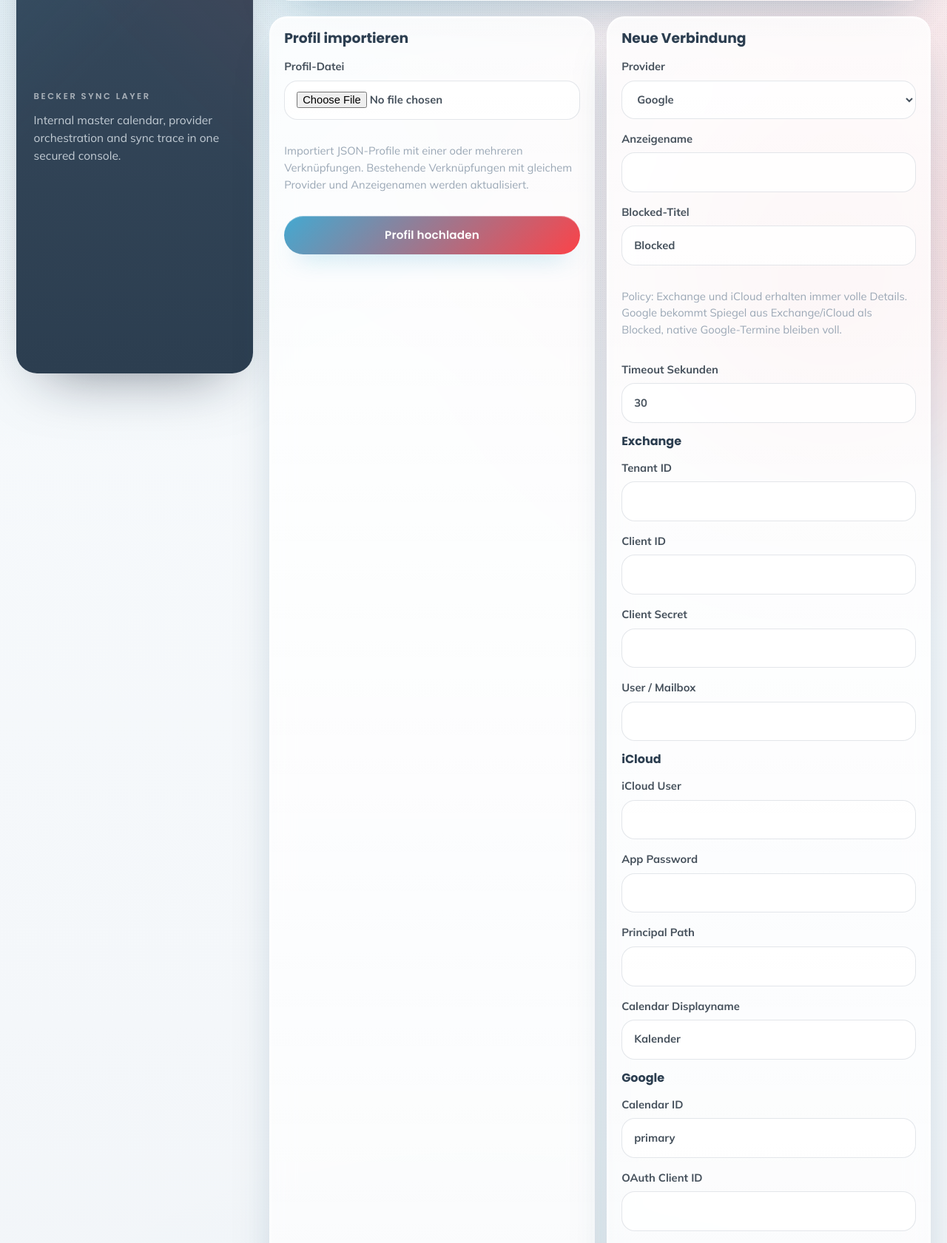
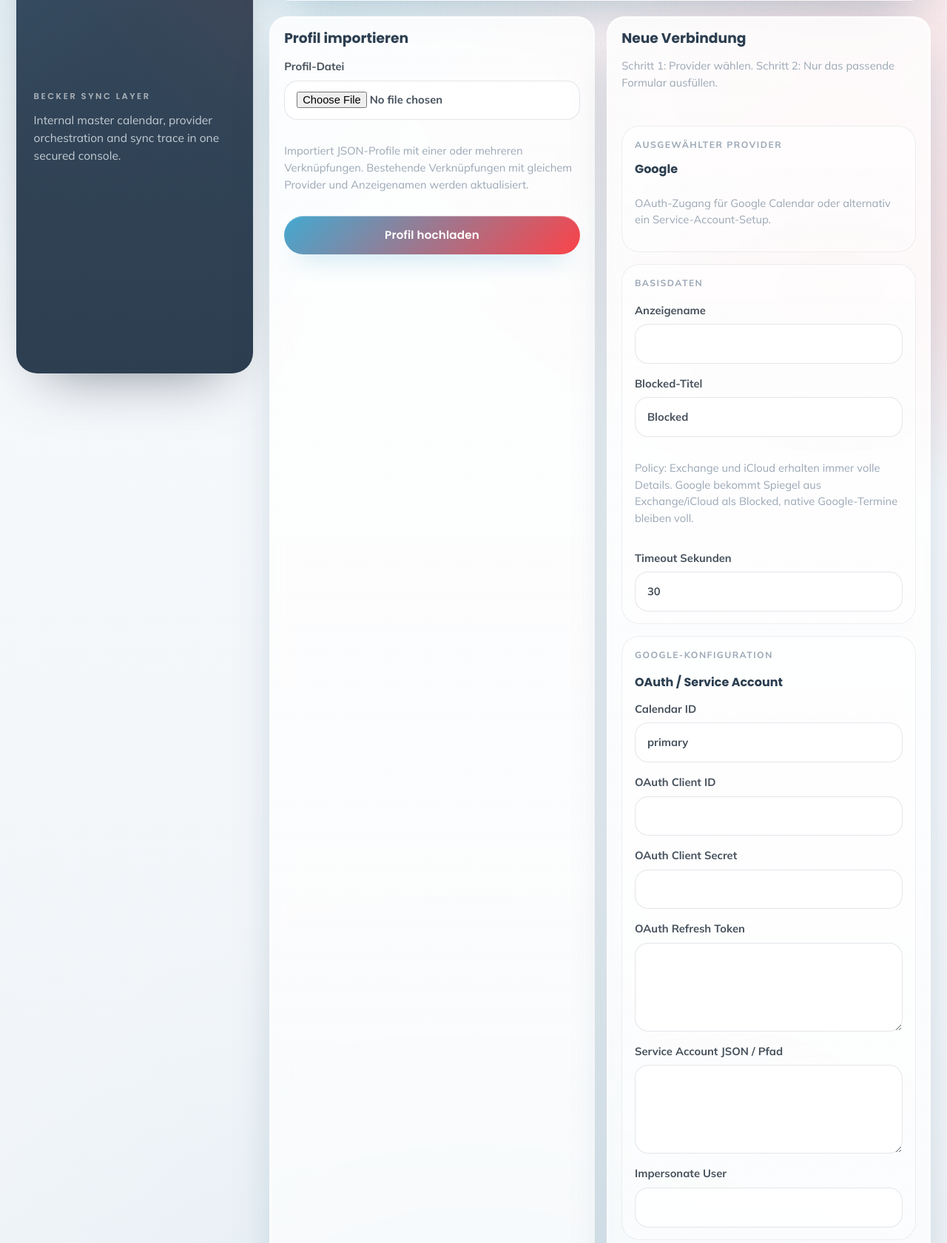
Before and after one commit to TomB3098/calendar-sync-automation, a Python web app: template webapp/templates/connections.html in a window 1280 px wide. Shown: the part 273-1954 px from the top of the page at 74% size. Run offline with Jinja, Linux system fonts and the light colour scheme; the template is opened without the code that fills it, so the values that code supplies are empty.

Commit message:
Improve connections flow and dashboard errors

```diff
--- a/webapp/static/app.css
+++ b/webapp/static/app.css
@@ -659,6 +659,77 @@ button.danger {
   min-width: 0;
 }
 
+.provider-picker {
+  display: grid;
+  grid-template-columns: repeat(3, minmax(0, 1fr));
+  gap: 0.85rem;
+  margin-bottom: 1rem;
+}
+
+.provider-choice {
+  display: grid;
+  gap: 0.35rem;
+  min-width: 0;
+  padding: 1rem 1.05rem;
+  border-radius: 22px;
+  border: 1px solid rgb(154 167 181 / 20%);
+  background: linear-gradient(180deg, rgb(255 255 255 / 72%) 0%, rgb(255 255 255 / 42%) 100%);
+  color: var(--color-surface-dark-1);
+  text-decoration: none;
+  transition:
+    transform 180ms ease,
+    border-color 180ms ease,
+    box-shadow 180ms ease,
+    background 180ms ease;
+}
+
+.provider-choice:hover,
+.provider-choice.selected {
+  transform: translateY(-3px);
+  border-color: rgb(67 169 209 / 34%);
+  box-shadow:
+    0 22px 50px -28px rgb(67 169 209 / 26%),
+    inset 0 1px 0 rgb(255 255 255 / 92%);
+}
+
+.provider-choice.selected {
+  background: linear-gradient(180deg, rgb(67 169 209 / 12%) 0%, rgb(255 255 255 / 62%) 100%);
+}
+
+.provider-choice-title {
+  font-family: "Poppins", "Segoe UI", sans-serif;
+  font-size: 1rem;
+  font-weight: 700;
+}
+
+.provider-choice-copy {
+  color: var(--color-text-muted);
+  font-size: 0.86rem;
+  line-height: 1.5;
+}
+
+.form-section {
+  display: grid;
+  gap: 0.7rem;
+  min-width: 0;
+  padding: 1rem 1.05rem;
+  border-radius: 24px;
+  border: 1px solid rgb(154 167 181 / 18%);
+  background: linear-gradient(180deg, rgb(255 255 255 / 62%) 0%, rgb(255 255 255 / 38%) 100%);
+}
+
+.form-section h4 {
+  margin-top: 0.15rem;
+}
+
+.section-kicker {
+  color: var(--color-text-muted);
+  font-size: 0.76rem;
+  font-weight: 700;
+  text-transform: uppercase;
+  letter-spacing: 0.12em;
+}
+
 .stack {
   display: grid;
   gap: 1rem;
@@ -782,7 +853,8 @@ tbody tr:hover td {
 .connection-list,
 .backup-list,
 .status-check-list,
-.log-stream {
+.log-stream,
+.dashboard-error-list {
   display: grid;
   gap: 0.95rem;
 }
@@ -796,7 +868,8 @@ tbody tr:hover td {
 .event-card,
 .backup-card,
 .connection-card,
-.log-line {
+.log-line,
+.dashboard-error-card {
   padding: 1.05rem;
 }
 
@@ -925,6 +998,17 @@ pre,
   margin: 0.7rem 0 0;
   color: var(--color-surface-dark-1);
   font-size: 0.86rem;
+  font-weight: 700;
+}
+
+.dashboard-error-card {
+  border: 1px solid rgb(252 67 73 / 16%);
+  background: linear-gradient(180deg, rgb(255 255 255 / 72%) 0%, rgb(252 67 73 / 6%) 100%);
+}
+
+.dashboard-error-text {
+  margin: 0.35rem 0 0;
+  color: #8a2233;
   font-weight: 700;
 }
 
@@ -1606,6 +1690,10 @@ pre,
   .legal-summary {
     grid-template-columns: 1fr;
   }
+
+  .provider-picker {
+    grid-template-columns: repeat(2, minmax(0, 1fr));
+  }
 }
 
 @media (max-width: 760px) {
@@ -1638,6 +1726,10 @@ pre,
     font-size: clamp(2rem, 10vw, 2.8rem);
   }
 
+  .provider-picker {
+    grid-template-columns: 1fr;
+  }
+
   .hero.hero-dashboard h2 {
     font-size: clamp(1.6rem, 7vw, 2.1rem);
   }
--- a/webapp/templates/connections.html
+++ b/webapp/templates/connections.html
@@ -29,41 +29,81 @@
 
   <article class="panel">
     <div class="panel-head">
-      <h3>Neue Verbindung</h3>
+      <div>
+        <h3>Neue Verbindung</h3>
+        <p class="meta-line">Schritt 1: Provider wählen. Schritt 2: Nur das passende Formular ausfüllen.</p>
+      </div>
+    </div>
+    <div class="provider-picker">
+      {% for provider in provider_options %}
+      <a
+        class="provider-choice{{ ' selected' if provider.selected else '' }}"
+        href="/app/connections?provider={{ provider.slug }}"
+      >
+        <span class="provider-choice-title">{{ provider.label }}</span>
+        <span class="provider-choice-copy">{{ provider.description }}</span>
+      </a>
+      {% endfor %}
     </div>
     <form method="post" action="/app/connections" class="stack">
       <input type="hidden" name="_csrf" value="{{ csrf_token }}" />
-      <label>Provider
-        <select name="provider" required>
-          <option value="google">Google</option>
-          <option value="exchange">Exchange</option>
-          <option value="icloud">iCloud</option>
-        </select>
-      </label>
+      <input type="hidden" name="provider" value="{{ selected_provider }}" />
+      <div class="form-section">
+        <div class="section-kicker">Ausgewählter Provider</div>
+        <h4>
+          {% if selected_provider == "exchange" %}Exchange{% elif selected_provider == "icloud" %}iCloud{% else %}Google{% endif %}
+        </h4>
+        <p class="meta-line">
+          {% if selected_provider == "exchange" %}
+          App-Berechtigungen für Microsoft Graph und eine konkrete Mailbox.
+          {% elif selected_provider == "icloud" %}
+          CalDAV-Zugang mit Apple-ID, App-spezifischem Passwort und Zielkalender.
+          {% else %}
+          OAuth-Zugang für Google Calendar oder alternativ ein Service-Account-Setup.
+          {% endif %}
+        </p>
+      </div>
+
+      <div class="form-section stack">
+        <div class="section-kicker">Basisdaten</div>
       <label>Anzeigename<input type="text" name="display_name" required /></label>
       <label>Blocked-Titel<input type="text" name="blocked_title" value="Blocked" /></label>
       <p class="meta-line">Policy: Exchange und iCloud erhalten immer volle Details. Google bekommt Spiegel aus Exchange/iCloud als Blocked, native Google-Termine bleiben voll.</p>
       <label>Timeout Sekunden<input type="number" name="timeout_sec" value="30" min="5" /></label>
+      </div>
 
-      <h4>Exchange</h4>
+      {% if selected_provider == "exchange" %}
+      <div class="form-section stack">
+      <div class="section-kicker">Exchange-Konfiguration</div>
+      <h4>Microsoft Graph</h4>
       <label>Tenant ID<input type="text" name="exchange_tenant_id" /></label>
       <label>Client ID<input type="text" name="exchange_client_id" /></label>
       <label>Client Secret<input type="password" name="exchange_client_secret" autocomplete="new-password" /></label>
       <label>User / Mailbox<input type="text" name="exchange_user" /></label>
+      </div>
+      {% elif selected_provider == "icloud" %}
 
-      <h4>iCloud</h4>
+      <div class="form-section stack">
+      <div class="section-kicker">iCloud-Konfiguration</div>
+      <h4>CalDAV</h4>
       <label>iCloud User<input type="text" name="icloud_user" /></label>
       <label>App Password<input type="password" name="icloud_app_pw" autocomplete="new-password" /></label>
       <label>Principal Path<input type="text" name="icloud_principal_path" /></label>
       <label>Calendar Displayname<input type="text" name="icloud_target_calendar_display" value="Kalender" /></label>
+      </div>
+      {% else %}
 
-      <h4>Google</h4>
+      <div class="form-section stack">
+      <div class="section-kicker">Google-Konfiguration</div>
+      <h4>OAuth / Service Account</h4>
       <label>Calendar ID<input type="text" name="google_calendar_id" value="primary" /></label>
       <label>OAuth Client ID<input type="text" name="google_oauth_client_id" /></label>
       <label>OAuth Client Secret<input type="password" name="google_oauth_client_secret" autocomplete="new-password" /></label>
       <label>OAuth Refresh Token<textarea name="google_oauth_refresh_token" autocomplete="off"></textarea></label>
       <label>Service Account JSON / Pfad<textarea name="google_service_account_json" autocomplete="off"></textarea></label>
       <label>Impersonate User<input type="text" name="google_impersonate_user" /></label>
+      </div>
+      {% endif %}
 
       <button type="submit">Verbindung speichern</button>
     </form>
```
Also changed, not shown: test_webapp_core.py (+81 -0 lines), webapp/main.py (+74 -3 lines), webapp/templates/dashboard.html (+41 -0 lines).
